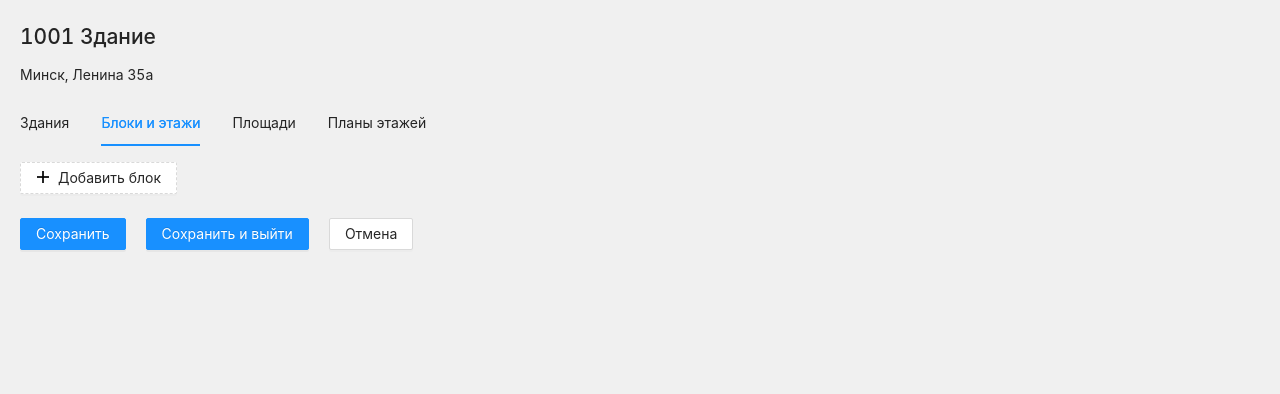
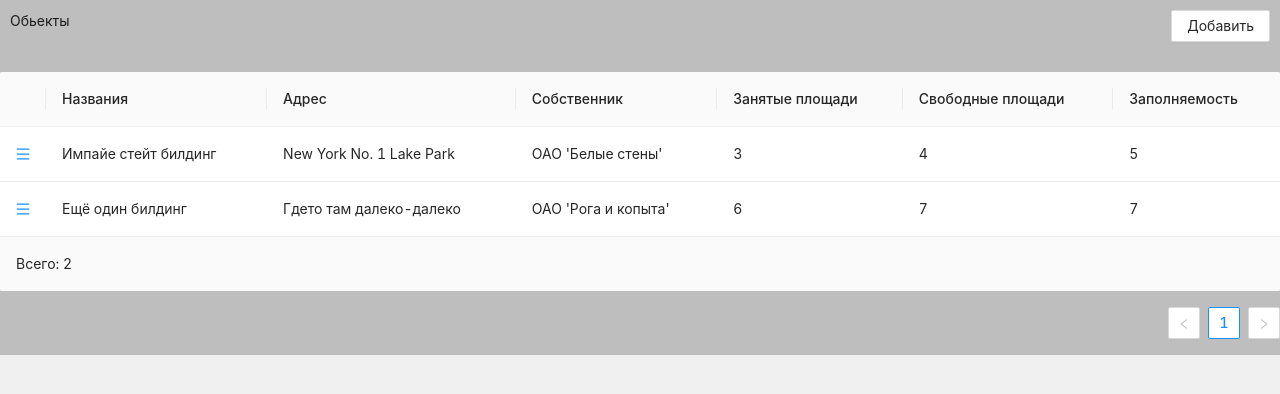
Before and after one commit to enya1407/drawing, a React (Create React App) app: page / in a window 1280 px wide. Shown: the top 394 px of the page. Built offline with nearby package versions, Linux system fonts and the light colour scheme.

Commit message:
feat: add 'Objects' page

```diff
--- a/package.json
+++ b/package.json
@@ -10,6 +10,7 @@
     "@types/node": "^12.0.0",
     "@types/react": "^17.0.0",
     "@types/react-dom": "^17.0.0",
+    "@types/react-router-dom": "^5.1.7",
     "antd": "^4.14.0",
     "classnames": "^2.2.6",
     "konva": "^7.2.5",
@@ -17,6 +18,7 @@
     "react": "^17.0.1",
     "react-dom": "^17.0.1",
     "react-konva": "^17.0.1-3",
+    "react-router-dom": "^5.2.0",
     "react-scripts": "4.0.3",
     "typescript": "^4.1.2",
     "web-vitals": "^1.0.1"
--- a/src/App.css
+++ b/src/App.css
@@ -1,5 +1,5 @@
 .wrapper{
-    max-width: 1200px;
+    max-width: 1290px;
     margin: 20px;
     height: calc(100vh - 40px);
 }
--- a/src/App.tsx
+++ b/src/App.tsx
@@ -1,13 +1,38 @@
-import React from "react";
+import React, { useState } from "react";
 
 import "./App.css";
+import { BrowserRouter, Route, Switch } from "react-router-dom";
+import Objects from "./components/Objects";
 import CardBuilding from "./components/CardBuilding";
+import AddBuilding from "./components/AddBuilding";
+
+interface dataType {
+  key: string;
+  name: string;
+  address: string;
+  owner: string;
+  occupiedAreas?: number;
+  freeAreas?: number;
+  occupancy?: number;
+}
 
 const App = () => {
+  const [data, setData] = useState<dataType[]>([]);
+
   return (
-    <div className="wrapper">
-      <CardBuilding />
-    </div>
+    <BrowserRouter>
+      <Switch>
+        <Route path="/" exact component={() => <Objects data={data} />} />
+        <Route
+          path="/add-building"
+          component={() => <AddBuilding setData={setData} />}
+        />
+        <Route
+          path="/card-building"
+          component={() => <CardBuilding setData={setData} />}
+        />
+      </Switch>
+    </BrowserRouter>
   );
 };
 
--- /dev/null
+++ b/src/components/AddBuilding.tsx
@@ -0,0 +1,33 @@
+import React from "react";
+import { Button, Form } from "antd";
+import style from "./CardBuilding.module.css";
+import Building from "./Building/Building";
+import { Link } from "react-router-dom";
+
+interface propType {
+  setData: any;
+}
+
+const AddBuilding = ({ setData }: propType) => {
+  return (
+    <div className={style.wrapper}>
+      <h2>Добавление объекта</h2>
+      <Building />
+      <div className={`style.buttonWrapper`}>
+        <Button type="primary" htmlType="submit" className={style.button}>
+          Сохранить
+        </Button>
+        <Link to="/">
+          <Button type="primary" htmlType="submit" className={style.button}>
+            Сохранить и выйти
+          </Button>
+        </Link>
+        <Link to="/">
+          <Button className={style.button}>Отмена</Button>
+        </Link>
+      </div>
+    </div>
+  );
+};
+
+export default AddBuilding;
--- a/src/components/BlocksAndFloors/Block/Floor.tsx
+++ b/src/components/BlocksAndFloors/Block/Floor.tsx
@@ -21,7 +21,6 @@ const Floor = ({ i, name, blockName, restField, remove, form }: PropType) => {
 
   const saveChangesHandler = (name: number) => {
     const data = form.getFieldValue(["blocks", blockName, "floors", name]);
-    console.log(data);
 
     form.validateFields([
       ["blocks", blockName, "floors", name, "floor"],
@@ -83,13 +82,13 @@ const Floor = ({ i, name, blockName, restField, remove, form }: PropType) => {
         rules={[
           { required: true, message: "Введите первоначальную стоимость" },
         ]}
-        type="number"
       >
         {!valueSaved ? (
           <Input
             placeholder="Введите первоначальную стоимость"
             required={true}
             className={style.input}
+            type="number"
           />
         ) : (
           <Input className={style.input} readOnly={true} bordered={false} />
--- a/src/components/Building/Building.tsx
+++ b/src/components/Building/Building.tsx
@@ -88,6 +88,7 @@ const Building = () => {
                   required: true,
                 },
               ]}
+              initialValue="Скороход Анастасия"
             >
               <Select style={{ width: 200 }}>
                 <Option value="Скороход Анастасия">Скороход Анастасия</Option>
--- a/src/components/CardBuilding.tsx
+++ b/src/components/CardBuilding.tsx
@@ -5,10 +5,14 @@ import BlocksAndFloors from "./BlocksAndFloors/BlocksAndFloors";
 import Building from "./Building/Building";
 import style from "./CardBuilding.module.css";
 import { Button, Tabs, Form } from "antd";
+import { Link } from "react-router-dom";
 const { TabPane } = Tabs;
 
-const CardBuilding = () => {
-  const [activeTab, setActiveTab] = useState<string>("2");
+interface propType {
+  setData: any;
+}
+const CardBuilding = ({ setData }: propType) => {
+  const [activeTab, setActiveTab] = useState<string>("1");
   const [form] = Form.useForm();
 
   return (
@@ -54,10 +58,14 @@ const CardBuilding = () => {
             <Button type="primary" htmlType="submit" className={style.button}>
               Сохранить
             </Button>
-            <Button type="primary" htmlType="submit" className={style.button}>
-              Сохранить и выйти
-            </Button>
-            <Button className={style.button}>Отмена</Button>
+            <Link to="/">
+              <Button type="primary" htmlType="submit" className={style.button}>
+                Сохранить и выйти
+              </Button>
+            </Link>
+            <Link to="/">
+              <Button className={style.button}>Отмена</Button>
+            </Link>
           </div>
         </Form>
       </div>
--- /dev/null
+++ b/src/components/Objects.module.css
@@ -0,0 +1,12 @@
+.wrapper{
+    background-color: rgb(190 190 190);
+}
+.header{
+    padding: 10px;
+    display: flex;
+    justify-content: space-between;
+    margin-bottom: 20px;
+}
+.main{
+
+}
--- /dev/null
+++ b/src/components/Objects.tsx
@@ -0,0 +1,99 @@
+import React, { useEffect, useState } from "react";
+import { Link } from "react-router-dom";
+import style from "./Objects.module.css";
+import CardBuilding from "./CardBuilding";
+import { Button, Space, Table, Tag } from "antd";
+import { MenuOutlined } from "@ant-design/icons";
+
+const columns = [
+  {
+    width: 30,
+    render: () => (
+      <Link to="/card-building">
+        <MenuOutlined />
+      </Link>
+    ),
+  },
+  {
+    title: "Названия",
+    dataIndex: "name",
+    key: "name",
+  },
+  {
+    title: "Адрес",
+    dataIndex: "address",
+    key: "address",
+  },
+  {
+    title: "Собственник",
+    key: "owner",
+    dataIndex: "owner",
+  },
+  {
+    title: "Занятые площади",
+    key: "occupiedAreas",
+    dataIndex: "occupiedAreas",
+  },
+  {
+    title: "Свободные площади",
+    key: "freeAreas",
+    dataIndex: "freeAreas",
+  },
+  {
+    title: "Заполняемость",
+    key: "occupancy",
+    dataIndex: "occupancy",
+  },
+];
+const spareData = [
+  {
+    key: "1",
+    name: "Импайе стейт билдинг",
+    address: "New York No. 1 Lake Park",
+    owner: "OAO 'Белые стены'",
+    occupiedAreas: 3,
+    freeAreas: 4,
+    occupancy: 5,
+  },
+  {
+    key: "2",
+    name: "Ещё один билдинг",
+    address: "Гдето там далеко-далеко",
+    owner: "OAO 'Рога и копыта'",
+    occupiedAreas: 6,
+    freeAreas: 7,
+    occupancy: 7,
+  },
+];
+interface dataType {
+  key: string;
+  name: string;
+  address: string;
+  owner: string;
+  occupiedAreas?: number;
+  freeAreas?: number;
+  occupancy?: number;
+}
+interface propType {
+  data: dataType[];
+}
+
+const Objects = ({ data }: propType) => {
+  const draw = data.length > 0 ? data : spareData;
+  const footer = () => `Всего: ${draw.length}`;
+  return (
+    <div className={style.wrapper}>
+      <div className={style.header}>
+        Обьекты
+        <Link to="/add-building">
+          <Button>Добавить</Button>
+        </Link>
+      </div>
+      <div className={style.main}>
+        <Table columns={columns} dataSource={draw} footer={footer} />
+      </div>
+    </div>
+  );
+};
+
+export default Objects;
--- a/src/components/Squares/Squares.module.css
+++ b/src/components/Squares/Squares.module.css
@@ -9,3 +9,6 @@
     margin-right: 20px;
     display: inline-block;
 }
+.editing:hover{
+    cursor: pointer;
+}
--- a/src/components/Squares/Squares.tsx
+++ b/src/components/Squares/Squares.tsx
@@ -1,82 +1,45 @@
-import React, { useEffect, useState } from "react";
-import {
-  Button,
-  Form,
-  Menu,
-  Popover,
-  Space,
-  Input,
-  Row,
-  Col,
-  Select,
-} from "antd";
-import {
-  MenuUnfoldOutlined,
-  MinusCircleOutlined,
-  PlusOutlined,
-  UpOutlined,
-} from "@ant-design/icons";
+import React, { useState } from "react";
+import { Button, Form, Row, Col } from "antd";
+import { DownOutlined, PlusOutlined, UpOutlined } from "@ant-design/icons";
 import style from "./Squares.module.css";
 import FieldSquares from "./FieldSquares";
-import Floor from "../BlocksAndFloors/Block/Floor";
+import { FormListFieldData } from "antd/lib/form/FormList";
 
 interface PropType {
   form: any;
 }
+interface SquarePropType {
+  form: any;
+  blockIndex: any;
+  floorIndex: any;
+  fields: FormListFieldData[];
+  add: any;
+  remove: any;
+  block: any;
+  floor: any;
+}
 
 const Squares = ({ form }: PropType) => {
   const blocksAndFloors = form.getFieldValue(`blocks`);
-  console.log(blocksAndFloors);
 
   return (
     <div className={style.wrapper}>
       {blocksAndFloors &&
-        blocksAndFloors.map((block: any) => {
+        blocksAndFloors.map((block: any, blockIndex: number) => {
           if (block?.floors) {
-            return block.floors?.map((floor: any) => (
-              <Form.List name="squares">
+            return block.floors?.map((floor: any, floorIndex: number) => (
+              <Form.List name={[`squares`, blockIndex, floorIndex]}>
                 {(fields, { add, remove }) => (
-                  <>
-                    <Row>
-                      <UpOutlined style={{ marginRight: 25 }} />
-                      <div style={{ marginRight: 50 }}>
-                        {" "}
-                        Блок {block?.block}
-                      </div>
-                      <div style={{ marginRight: 50 }}>
-                        {" "}
-                        Этаж {floor?.floor}
-                      </div>
-                      <Form.Item>
-                        <Button
-                          type="dashed"
-                          onClick={() => add()}
-                          icon={<PlusOutlined />}
-                        >
-                          Добавить площадь
-                        </Button>
-                      </Form.Item>
-                    </Row>
-                    <Row>
-                      <Col>Название</Col>
-                      <Col>Тип помещения</Col>
-                      <Col>Площадь</Col>
-                      <Col>Сщбственник</Col>
-                      <Col>Вспомогательная площадь</Col>
-                      <Col>Первоначальная стоимость</Col>
-                    </Row>
-                    {fields.map(({ key, name, fieldKey, ...restField }) => (
-                      <FieldSquares
-                        key={key}
-                        i={key}
-                        name={name}
-                        restField={restField}
-                        remove={remove}
-                        form={form}
-                        floor={floor}
-                      />
-                    ))}
-                  </>
+                  <Sqwuare
+                    form={form}
+                    blockIndex={blockIndex}
+                    floorIndex={floorIndex}
+                    fields={fields}
+                    add={add}
+                    remove={remove}
+                    block={block}
+                    floor={floor}
+                  ></Sqwuare>
                 )}
               </Form.List>
             ));
@@ -86,4 +49,68 @@ const Squares = ({ form }: PropType) => {
   );
 };
 
+const Sqwuare = ({
+  form,
+  blockIndex,
+  floorIndex,
+  fields,
+  add,
+  remove,
+  block,
+  floor,
+}: SquarePropType) => {
+  const [visible, setVisible] = useState<boolean>(true);
+
+  return (
+    <>
+      <Row>
+        {visible ? (
+          <UpOutlined
+            onClick={() => setVisible(false)}
+            style={{ marginRight: 25 }}
+          />
+        ) : (
+          <DownOutlined
+            onClick={() => setVisible(true)}
+            style={{ marginRight: 25 }}
+          />
+        )}
+        <div style={{ marginRight: 50 }}> Блок {block?.block}</div>
+        <div style={{ marginRight: 50 }}> Этаж {floor?.floor}</div>
+        <Form.Item>
+          <Button type="dashed" onClick={() => add()} icon={<PlusOutlined />}>
+            Добавить площадь
+          </Button>
+        </Form.Item>
+      </Row>
+      {visible && (
+        <>
+          <Row style={{ marginBottom: 35 }}>
+            <Col span={1}></Col>
+            <Col span={3}>Название</Col>
+            <Col span={3}>Тип помещения</Col>
+            <Col span={3}>Площадь</Col>
+            <Col span={3}>Собственник</Col>
+            <Col span={4}>Вспомогательная площадь</Col>
+            <Col span={4}>Первоначальная стоимость</Col>
+            <Col span={3}></Col>
+          </Row>
+          {fields.map(({ key, name, fieldKey, ...restField }) => (
+            <FieldSquares
+              key={key}
+              name={name}
+              restField={restField}
+              remove={remove}
+              form={form}
+              floor={floor}
+              blockIndex={blockIndex}
+              floorIndex={floorIndex}
+            />
+          ))}
+        </>
+      )}
+    </>
+  );
+};
+
 export default Squares;
```
Also changed, not shown: src/components/Squares/FieldSquares.tsx (+77 -90 lines), 1 other file (tests, documents, lock files or other folders).
